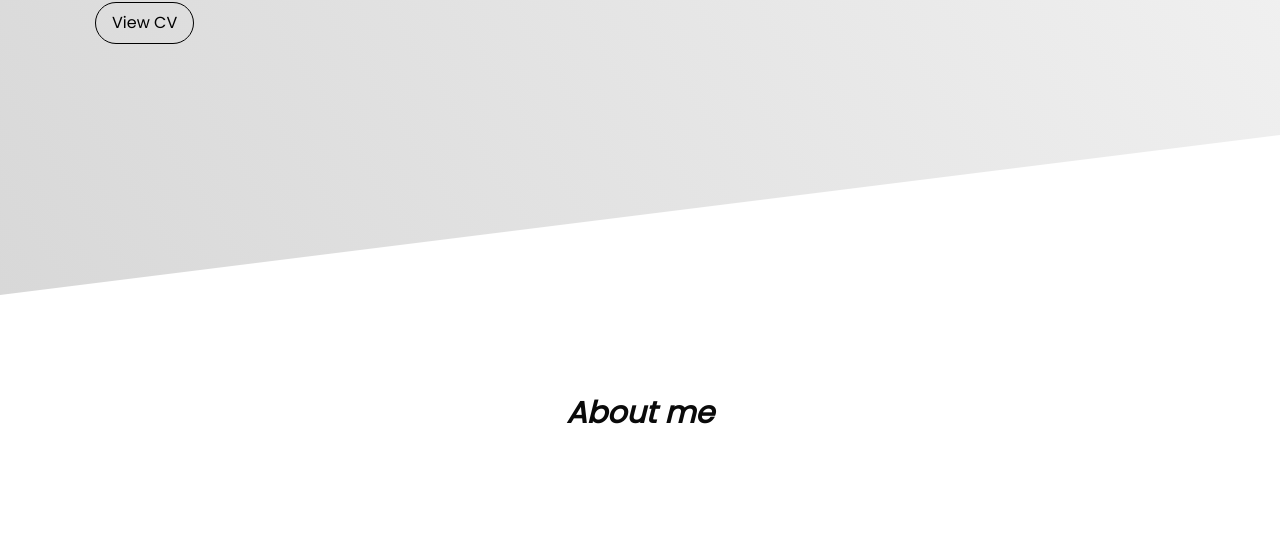
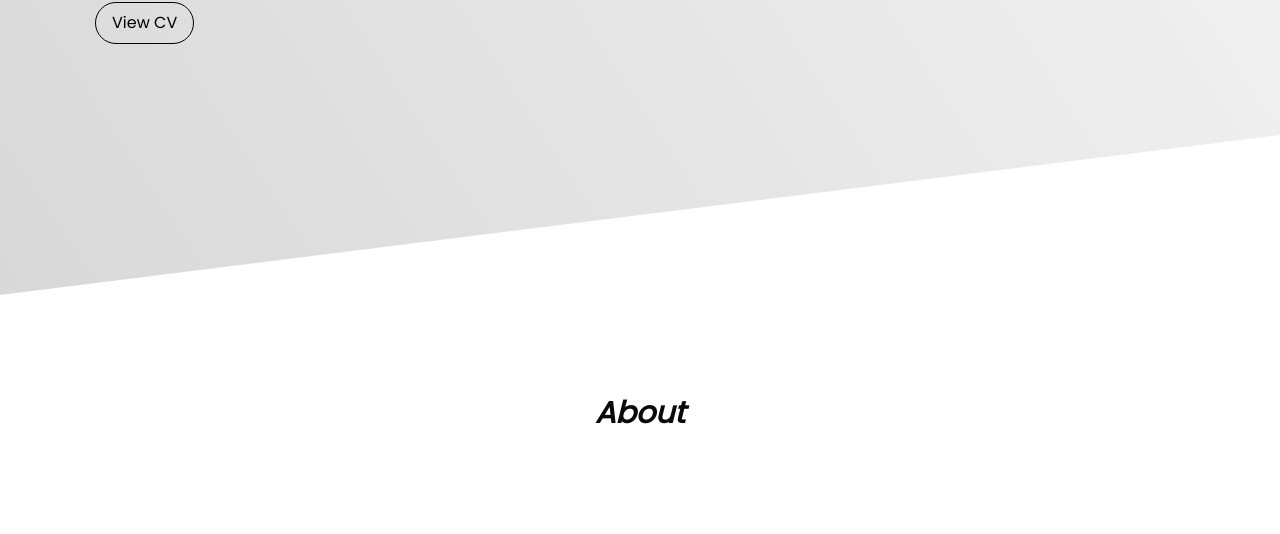
Before and after one commit to siddharth0801/MyPortfolio, a plain HTML site: page index.html in a window 1280 px wide. Shown: the part 505-1039 px from the top of the page. Drawn offline with nearby package versions, Linux system fonts and the light colour scheme.

```diff
--- a/index.html
+++ b/index.html
@@ -71,7 +71,7 @@
     <div id="about" class="container aboutme">
         <div class="row head text-center">
             <div class="col-lg-12">
-                <h1 style="font-style: italic;">About me</h1>
+                <h1 style="font-style: italic;">About</h1>
             </div>
         </div>
         <div class=" body row">
```
